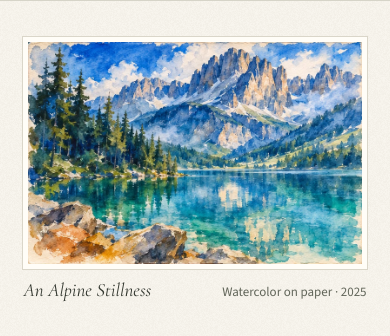
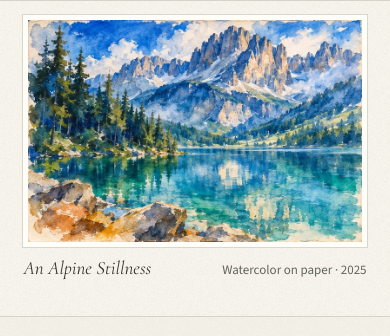
Before and after one commit to hqmap/portfolio, a plain HTML site: page index.html in a window 390 px wide. Shown: the part 72-408 px from the top of the page. Drawn offline with Linux system fonts and the light colour scheme.

Commit message:
Reduce homepage featured artwork spacing (#2)
Co-authored-by: Perun Perdun <adguard.tinderbox443@passinbox.com>

```diff
--- a/css/style.css
+++ b/css/style.css
@@ -28,7 +28,7 @@ nav a[aria-current],.languages a[aria-current]{text-decoration:underline;text-un
 .skip{position:absolute;top:-80px;background:white;padding:6px}
 .skip:focus{top:0}
 .visually-hidden{position:absolute;width:1px;height:1px;overflow:hidden;clip-path:inset(50%);white-space:nowrap}
-.hero{padding-block:clamp(40px,4.7vw,82px) clamp(40px,4vw,70px)}
+.hero{padding-block:20px clamp(40px,4vw,70px)}
 h1{font-size:clamp(58px,6.8vw,108px);letter-spacing:-.05em}
 .section-title p,.editorial p,.article p,.news-entry p,.rich-text{color:var(--soft);max-width:48ch}
 .feature{margin-inline:auto}
@@ -148,7 +148,7 @@ body:has(.viewer[open]){overflow:hidden}
 @media(max-width:650px){
   .wrap{width:88%}.mast{min-height:72px;gap:15px}.brand{font-size:34px}
   .editorial,.news-entry{grid-template-columns:1fr;gap:30px}
-  .hero{padding-block:36px}
+  .hero{padding-block:14px 36px}
   .feature img{border-width:5px}
   .section-bar{align-items:baseline;flex-wrap:wrap;gap:8px}.selected{padding:28px 0}
   .collections,.service-gallery{grid-template-columns:1fr;gap:28px}
```
Also changed, not shown: 2 other files.
